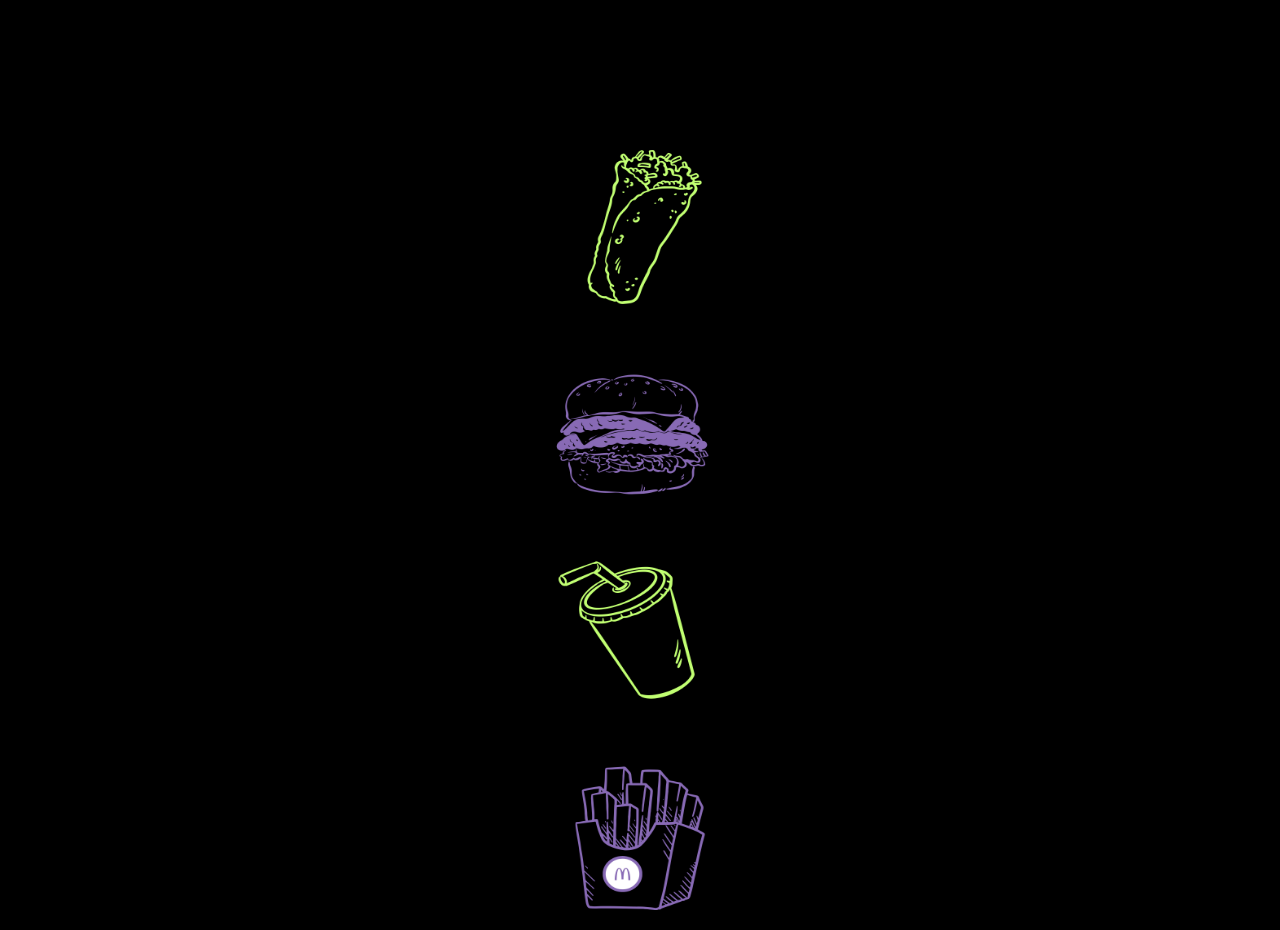
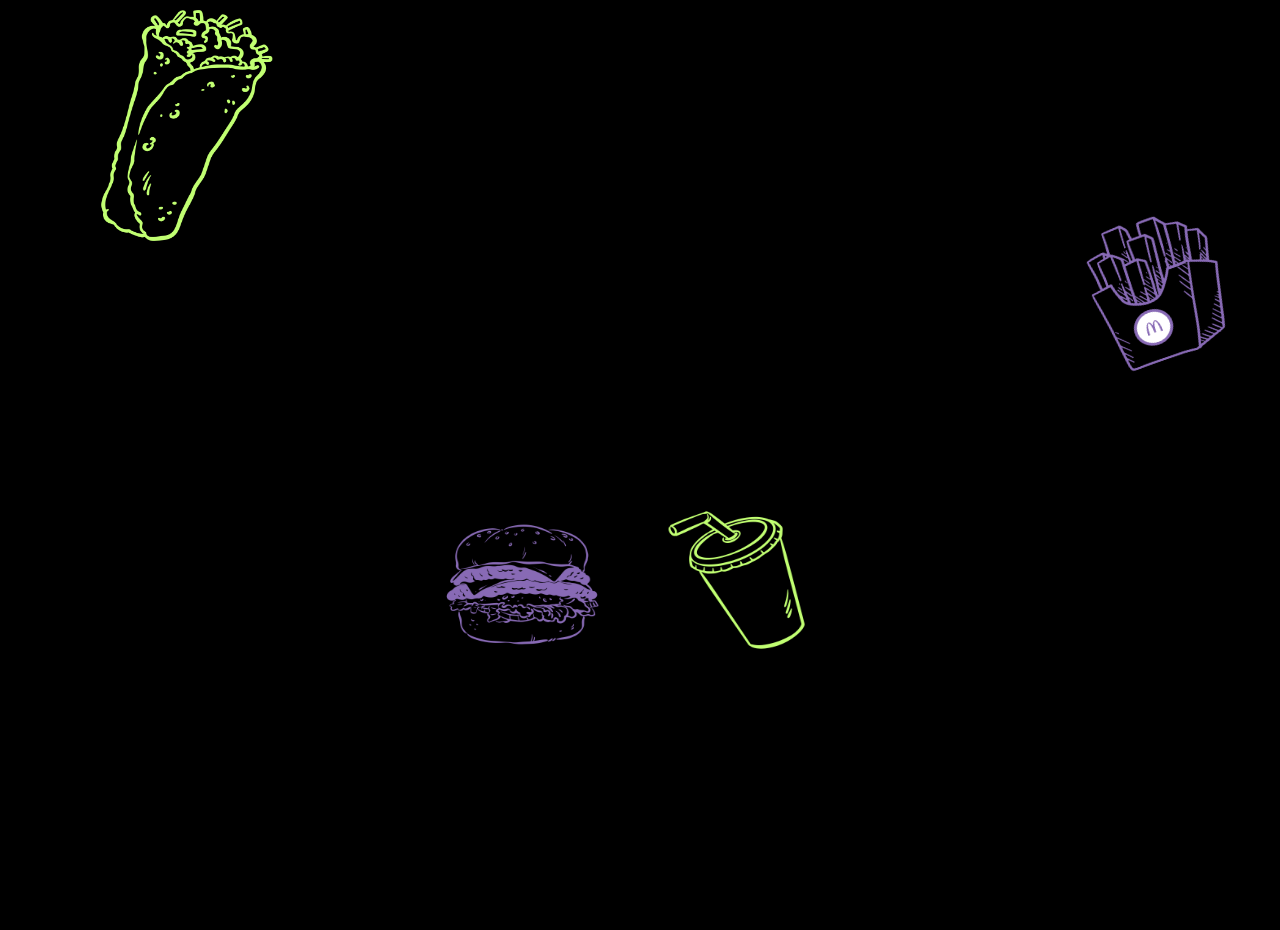
Before and after one commit to gerhash/mcdonalds2040, a Next.js app in the folder mcdonalds2040/: page / in a window 1280 px wide. Shown: the part 720-1650 px from the top of the page. After the commit the page ends 1400 px from the top, so only its background shows below. Built offline with nearby package versions, Linux system fonts and the light colour scheme.

Commit message:
hero update
impostate immagini secondarie con rotazioni ecc

```diff
--- a/mcdonalds2040/app/components/Hero.tsx
+++ b/mcdonalds2040/app/components/Hero.tsx
@@ -1,20 +1,25 @@
+'use client'
 import React from 'react'
 import { logo, wrap, burger, cola,fries} from '../images/index'
 import Image from 'next/image';
 
 const Hero: React.FC = () => {
+
     return (
       <div className='flex flex-col content-center items-center '>
-          <div className='h-[850px] h-[200px] flex justify-center items-center'>
+          <div className='h-[900px] flex justify-center items-center'>
             <Image src={logo} alt="McDonald's" className='w-[220px] h-[200px]'/>
           </div>
-          <div>
+          <div className='flex flex-col w-full items-center'>
+              <div className='flex '>
+                <Image src={wrap} alt="McWrap" className='w-[330px] h-[300px] origin-center rotate-30 mr-[700px] -translate-y-[200px]'/>
+                <Image src={fries} alt="Stick" className='w-[220px] h-[200px] origin-center rotate-[-20deg] '/>
+              </div>
+              <div className='flex  '>
+                <Image src={burger} alt="Crispy" className='w-[220px] h-[200px] parallax-image'/>
+                <Image src={cola} alt="CocaCola" className='w-[220px] h-[200px] parallax-image'/>
+              </div>
 
-
-            <Image src={wrap} alt="McWrap" className='w-[220px] h-[200px]'/>
-            <Image src={burger} alt="Crispy" className='w-[220px] h-[200px]'/>
-            <Image src={cola} alt="CocaCola" className='w-[220px] h-[200px]'/>
-            <Image src={fries} alt="Stick" className='w-[220px] h-[200px]'/>
           </div>
       </div>
     );
```
